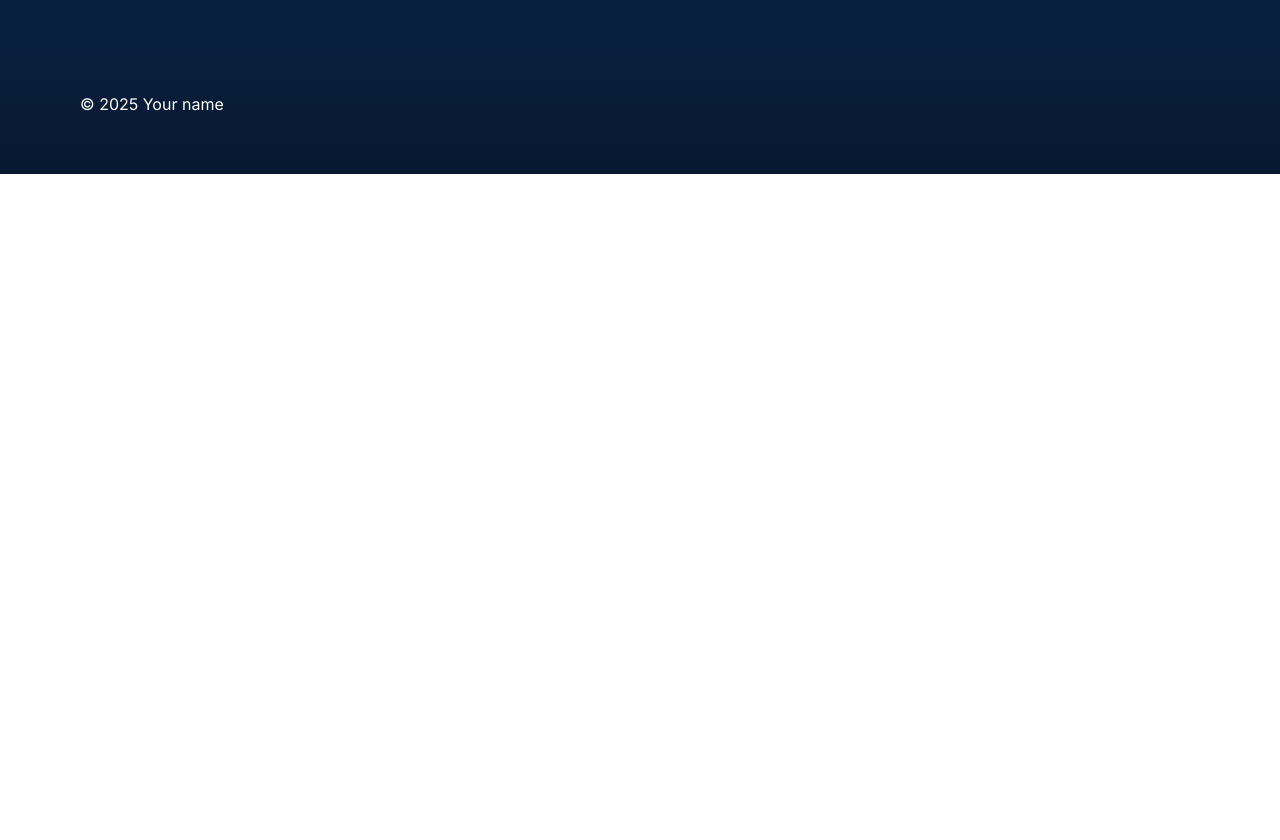
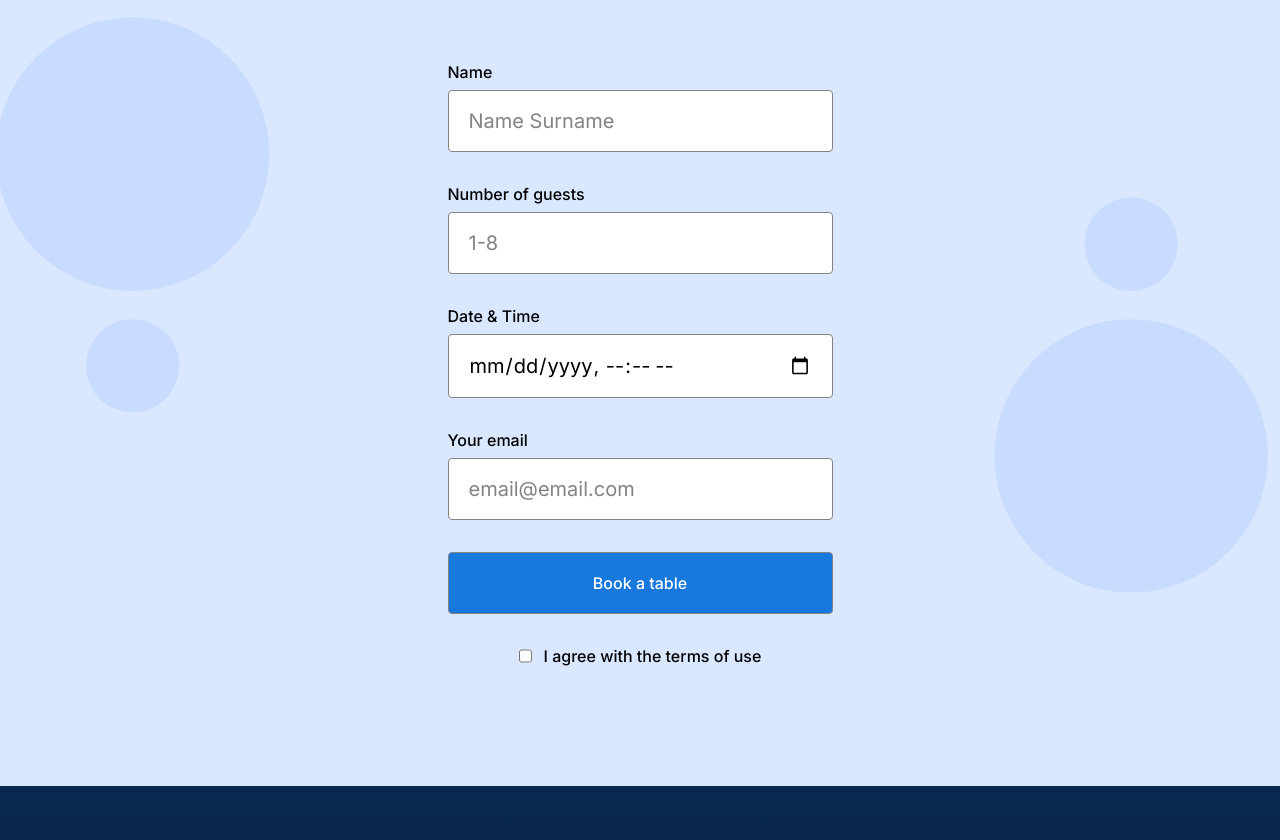
Before and after one commit to Evan-Boodoosingh/se_project_coffeeshop-ft, a plain HTML site: page index.html in a window 1280 px wide. Shown: the part 2054-2894 px from the top of the page. Before the commit the page ends 2228 px from the top, so only its background shows below. Drawn offline with Linux system fonts and the light colour scheme.

Commit message:
complete

```diff
--- a/index.html
+++ b/index.html
@@ -60,13 +60,10 @@
       </header>
 
       <main class="content">
-         <!--need help with step 4 sizing and spacing-->
          <section class="recipes">
           <h2 class="recipes__title">Recipes</h2>
           <p class="recipes__subtitle">Check out some recipes we'ce collected for your home-brewing convenience</p>
           <ul class="recipes__videos">
-            <!--need to put flexbox for videos i think-->
-            <!--video captions look off and not next to eachother-->
            <li class="recipes__video" >
              <iframe class="recipes__iframe" src="https://www.youtube.com/embed/st571DYYTR8?si=SEXeJFyoL7ZlguCr" title="YouTube video player" allow="accelerometer; autoplay; clipboard-write; encrypted-media; gyroscope; picture-in-picture; web-share" referrerpolicy="strict-origin-when-cross-origin" allowfullscreen></iframe>
              <div class="recipes__video-caption">
@@ -84,6 +81,31 @@
             </li>
           </ul>
 
+         </section>
+         <section class="reservation">
+          <h2 class="reservation__title">Book a table</h2>
+          <form class="form reservation__form">
+          <fieldset class="form__fieldset">
+            <label for="name" class="form__label">Name
+            <input type="text" class="form__input" id="name" placeholder="Name Surname" required>
+            </label>
+             <label for="guests" class="form__label">Number of guests
+            <input type="number" class="form__input" id="guests" placeholder="1-8" required>
+            </label>
+             <label for="date" class="form__label">Date & Time
+            <input type="datetime-local" class="form__input" id="date" required>
+            </label>
+
+             <label for="email" class="form__label">Your email
+            <input type="email" class="form__input" id="email" placeholder="email@email.com" required>
+            </label>
+          </fieldset>
+          <button type="submit" class="form__button">Book a table</button>
+          <label for="checkbox" class="form__label form__label_type_checkbox">
+          <input type="checkbox" class="form__checkbox" id="checkbox" required>
+          I agree with the terms of use
+          </label>
+          </form>
          </section>
       </main>
 
--- a/pages/index.css
+++ b/pages/index.css
@@ -95,7 +95,6 @@
   text-decoration: none;
 }
 
-/* Write your styles here */
 .recipes {
   background: #0a2750 url("../images/background_recipes.svg") no-repeat center/cover;
   color: #ffffff;
@@ -148,6 +147,98 @@ margin-top: 24px;
 display: flex;
 justify-content: space-between;
 }
+
+.reservation {
+background: #d9e7ff url(../images/background_reservation.svg) no-repeat center/cover;
+  padding: 100px 0 120px;
+}
+
+.reservation__form {
+  margin: 0 auto;
+}
+
+.reservation__title {
+text-align: center;
+margin: 0 0 80px;
+font-weight: 500;
+font-size: 44px;
+line-height: 52px;
+}
+
+
+
+.form {
+  max-width: 385px;
+}
+
+.form__fieldset {
+  margin: 0;
+  padding: 0;
+  border: none;
+  color: #000;
+
+}
+
+.form__label {
+  display: block;
+  margin-bottom: 32px;
+  font-weight: 500;
+  font-size: 16px;
+  line-height: 20px;
+
+}
+
+
+.form__input {
+  display: block;
+  width: 100%;
+  margin-top: 8px;
+  padding: 15px 20px;
+  box-sizing: border-box;
+  border: solid 1px #838383;
+  border-radius: 4px;
+  font-weight: normal;
+  font-size: 20px;
+  line-height: 30px;
+  color: #000;
+}
+
+.form__input::placeholder {
+  color: #838383;
+}
+
+.form__button {
+  border-radius: 4px;
+  border: solid 1px #838383;
+  width: 100%;
+  padding: 20px 0;
+  margin-bottom: 32px;
+font-weight: 500;
+font-size: 16px;
+line-height: 20px;
+background-color: #1878dc;
+transition: background-color 0.3s ease;
+color: #fff;
+}
+
+.form__button:hover {
+  background-color: #3F96f3;
+}
+
+.form__checkbox {
+  border-radius: 2px;
+  max-width: 20px;
+  max-height: 20px;
+}
+
+.form__label_type_checkbox {
+margin: 0;
+display: flex;
+justify-content: center;
+gap: 12px;
+}
+
+
 
 .footer {
   padding: 60px 80px;
```
